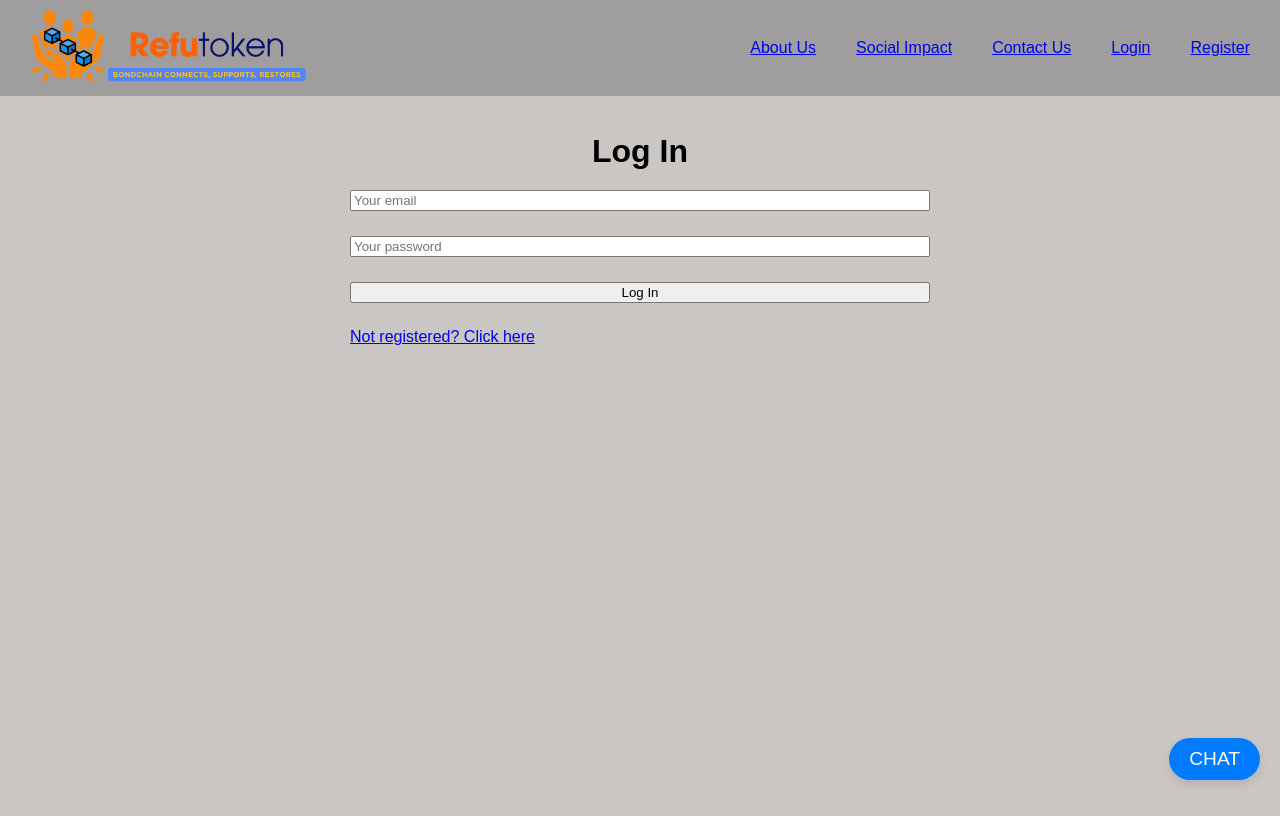
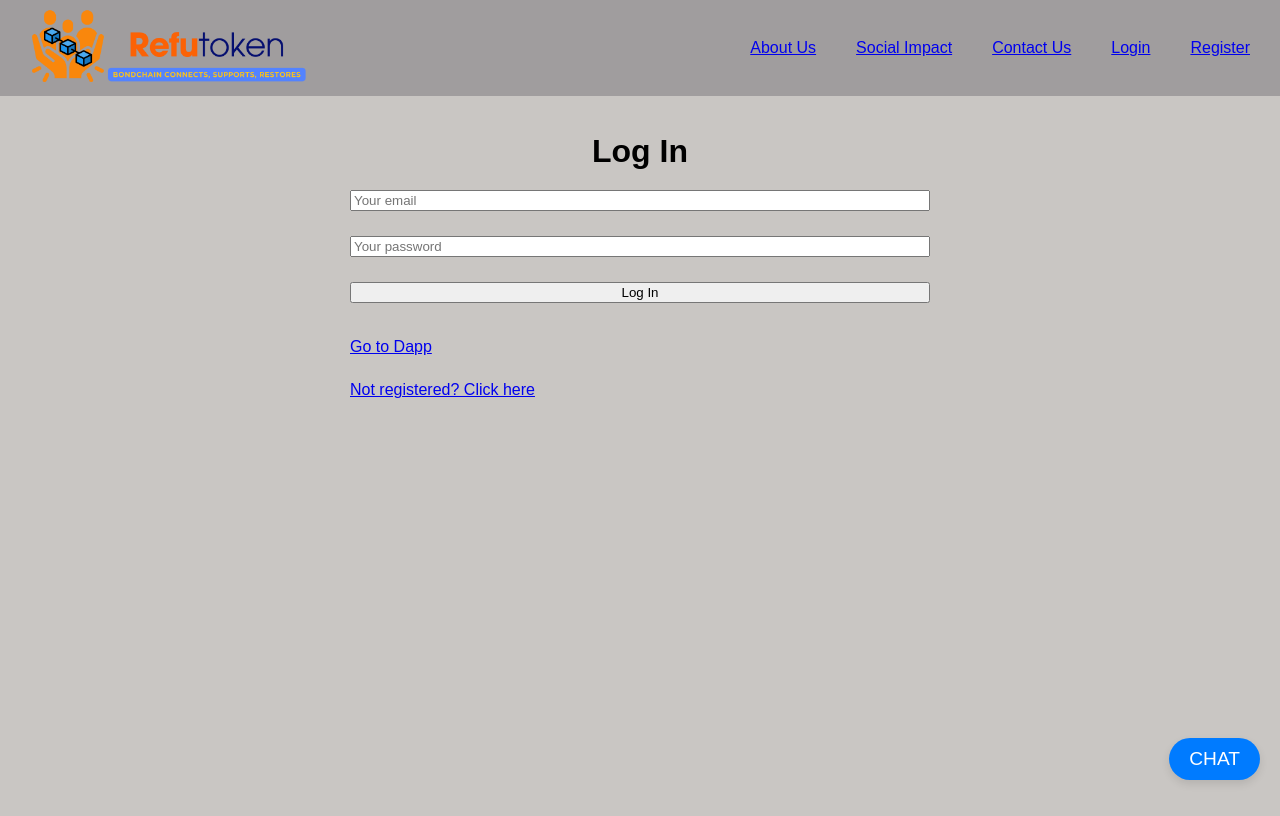
Before and after one commit to pepocasver/fundacion-frontend, a React (Vite) app: page /login in a window 1280 px wide. Built offline with nearby package versions, Linux system fonts and the light colour scheme.

Commit message:
Update Login.jsx

```diff
--- a/src/Pages/Login.jsx
+++ b/src/Pages/Login.jsx
@@ -43,6 +43,8 @@ function Login() {
         <input className='input' placeholder='Your email' type='email' name='email' onChange={handleChange} value={form.email} />
         <input className='input' placeholder='Your password' type='password' name='password' onChange={handleChange} value={form.password} />
         <button className='form-button'>Log In</button>
+        {/* Botón adicional "Go to Dapp" */}
+        <a href="http://www.ecode.es/" target="_blank" rel="noopener noreferrer" className='form-button' style={{marginTop: '10px'}}>Go to Dapp</a>
         <Link to="/register">Not registered? Click here</Link>
       </form>
     </div>
```
